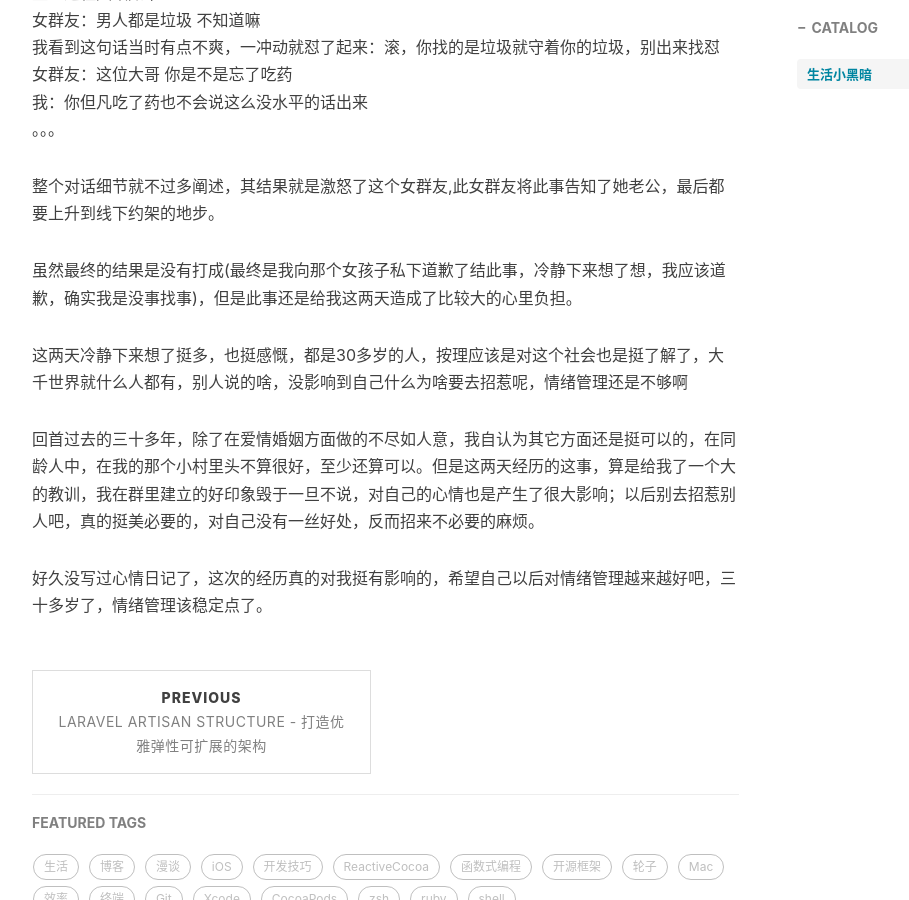
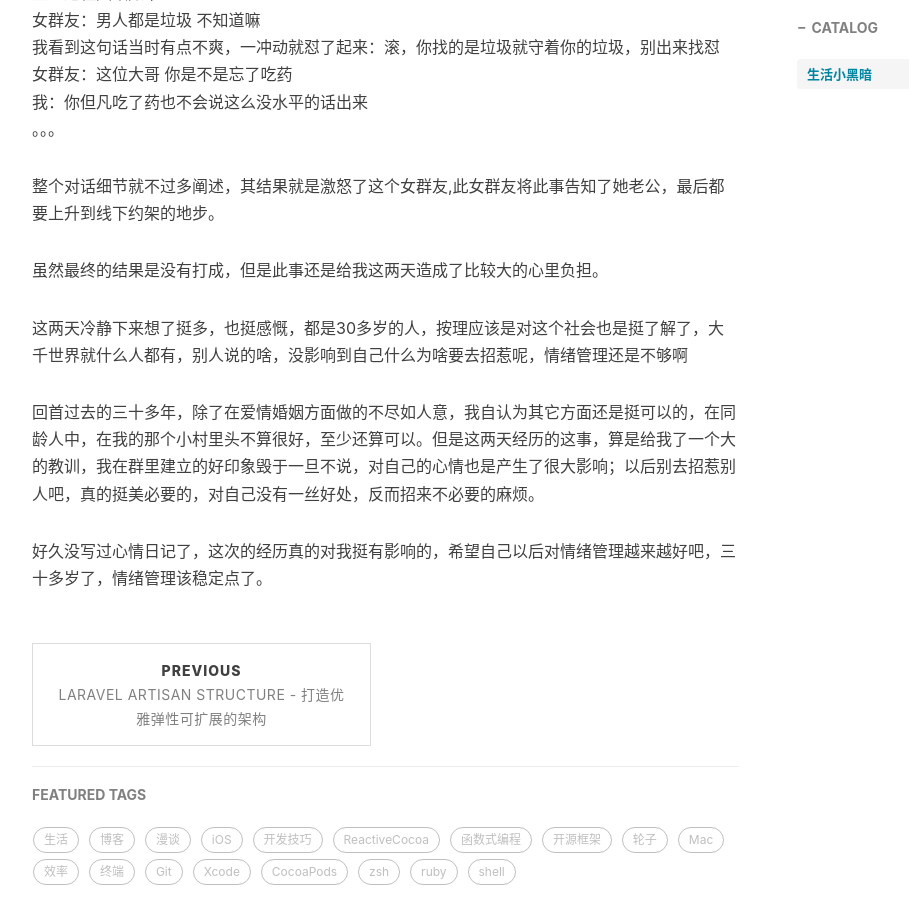
Before and after one commit to szfrank/szfrank.github.io, a Jekyll site: the page built from _posts/2021-10-11-emotion-management.md, in a window 1280 px wide and 900 px high, scrolled down 740 px. Shown: the whole window, without its empty margins (233-1142 px from the left). Built offline with Jekyll 4.4.1, drawn with Linux system fonts in a browser that asks for light colours; nearby versions of some CDN libraries; comment, search, counter and statistics services are not loaded.

Commit message:
+ emotion-management

```diff
--- a/_posts/2021-10-11-emotion-management.md
+++ b/_posts/2021-10-11-emotion-management.md
@@ -23,7 +23,7 @@ tags:
 
 整个对话细节就不过多阐述，其结果就是激怒了这个女群友,此女群友将此事告知了她老公，最后都要上升到线下约架的地步。
 
-虽然最终的结果是没有打成(最终是我向那个女孩子私下道歉了结此事，冷静下来想了想，我应该道歉，确实我是没事找事)，但是此事还是给我这两天造成了比较大的心里负担。
+虽然最终的结果是没有打成，但是此事还是给我这两天造成了比较大的心里负担。
 
 这两天冷静下来想了挺多，也挺感慨，都是30多岁的人，按理应该是对这个社会也是挺了解了，大千世界就什么人都有，别人说的啥，没影响到自己什么为啥要去招惹呢，情绪管理还是不够啊
 
```
